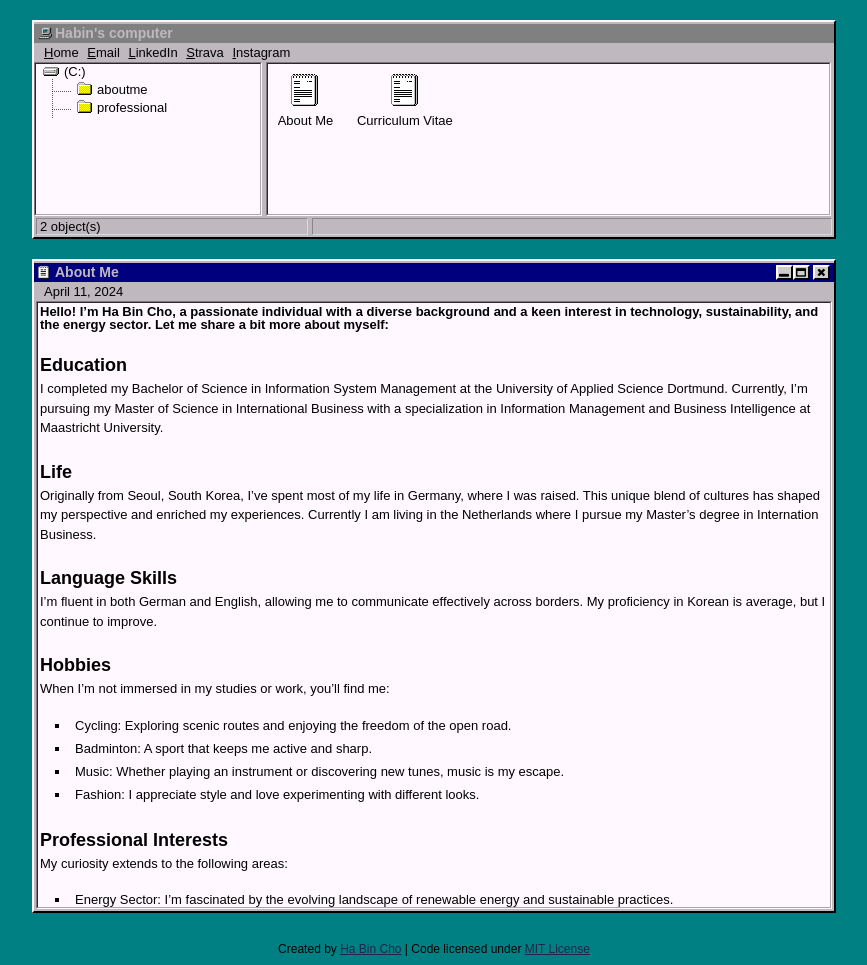
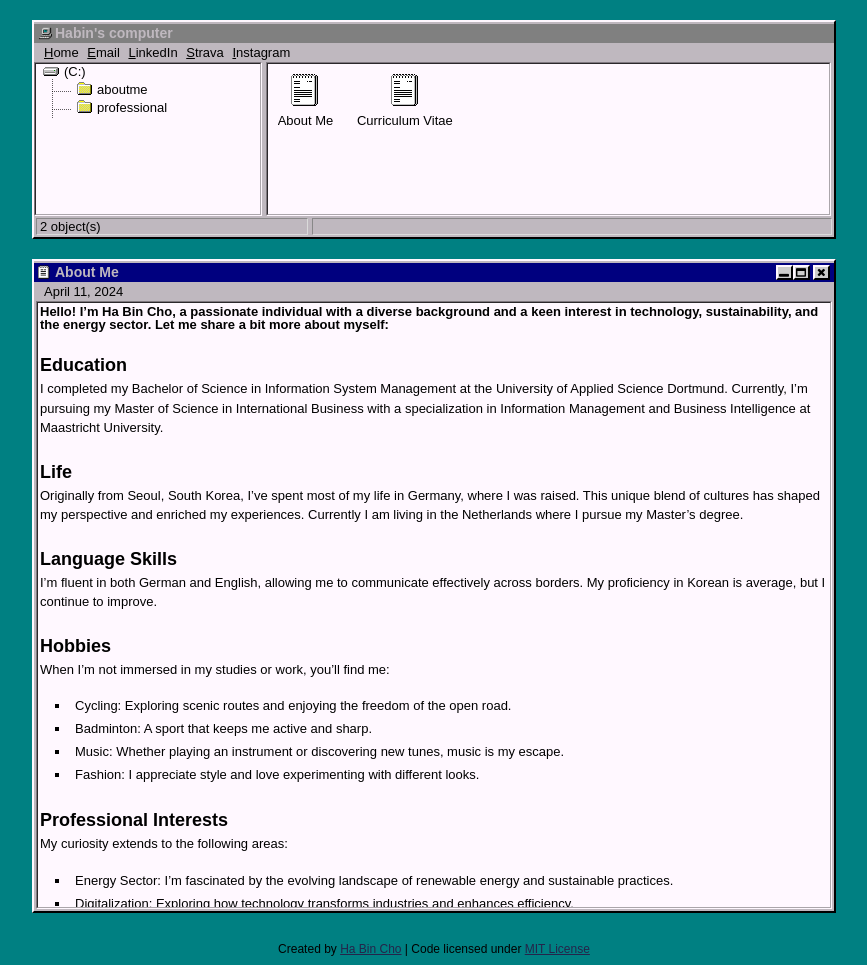
Before and after one commit to heybin314/heybin314.github.io, a Jekyll site: the page built from _posts/2024-04-11-about-me.md, in a window 1280 px wide. Shown: the whole page, without its empty margins (206-1073 px from the left). Built offline with Jekyll 4.4.1, drawn with Linux system fonts in a browser that asks for light colours.

Commit message:
Update 2024-04-11-about-me.md

```diff
--- a/_posts/2024-04-11-about-me.md
+++ b/_posts/2024-04-11-about-me.md
@@ -14,7 +14,7 @@
 
 ## Life
 
-Originally from Seoul, South Korea, I’ve spent most of my life in Germany, where I was raised. This unique blend of cultures has shaped my perspective and enriched my experiences. Currently I am living in the Netherlands where I pursue my Master's degree in Internation Business.
+Originally from Seoul, South Korea, I’ve spent most of my life in Germany, where I was raised. This unique blend of cultures has shaped my perspective and enriched my experiences. Currently I am living in the Netherlands where I pursue my Master's degree.
 
 ## Language Skills
 
@@ -34,4 +34,4 @@
 My curiosity extends to the following areas:
 - Energy Sector: I’m fascinated by the evolving landscape of renewable energy and sustainable practices.
 - Digitalization: Exploring how technology transforms industries and enhances efficiency.
-- IT: From coding to cybersecurity, I thrive on staying up-to-date with technological advancements
+- IT: From coding to big data topics, I thrive on staying up-to-date with technological advancements. I also have experience in both coding and data analysis & visualizations.
```
